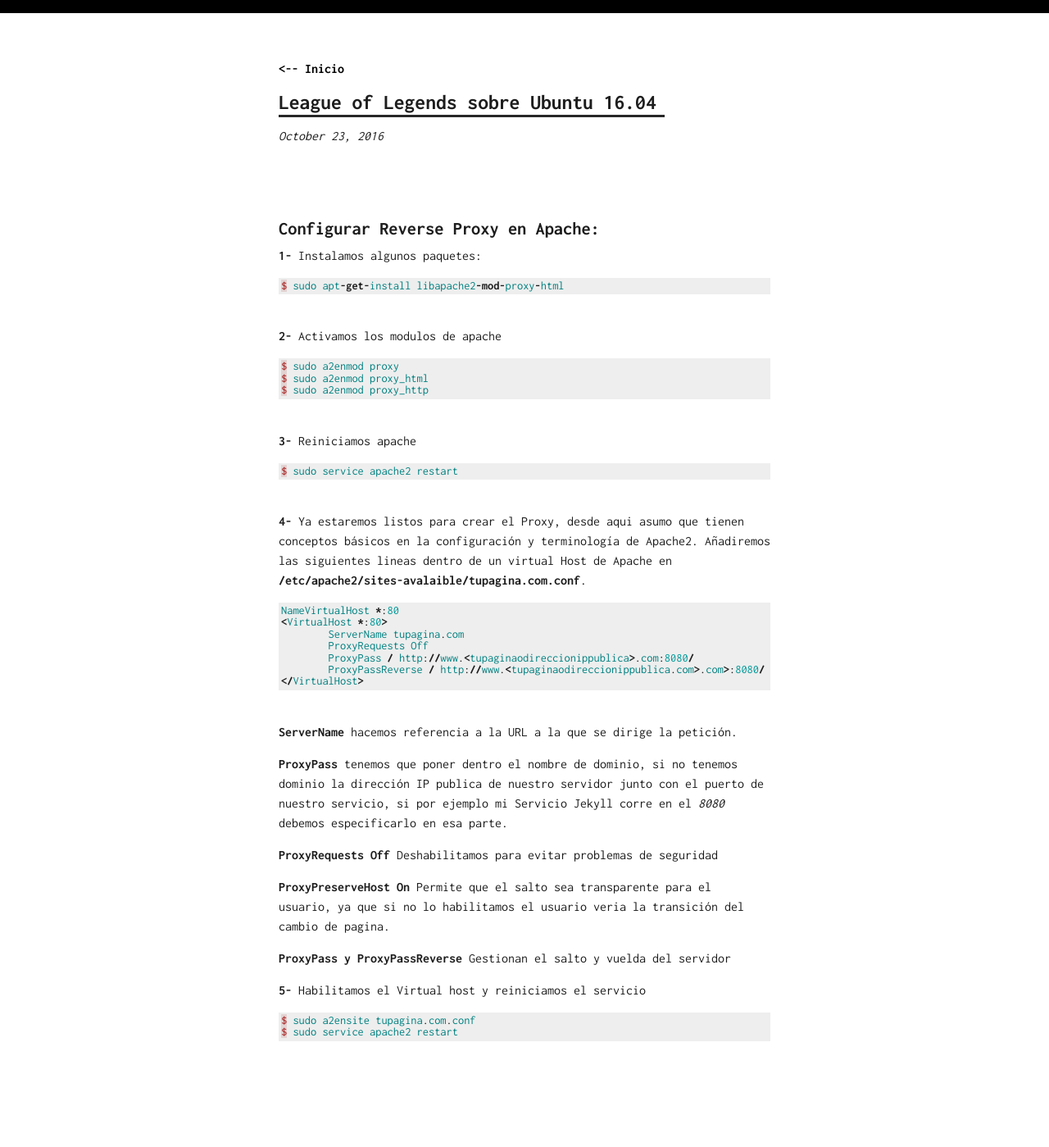
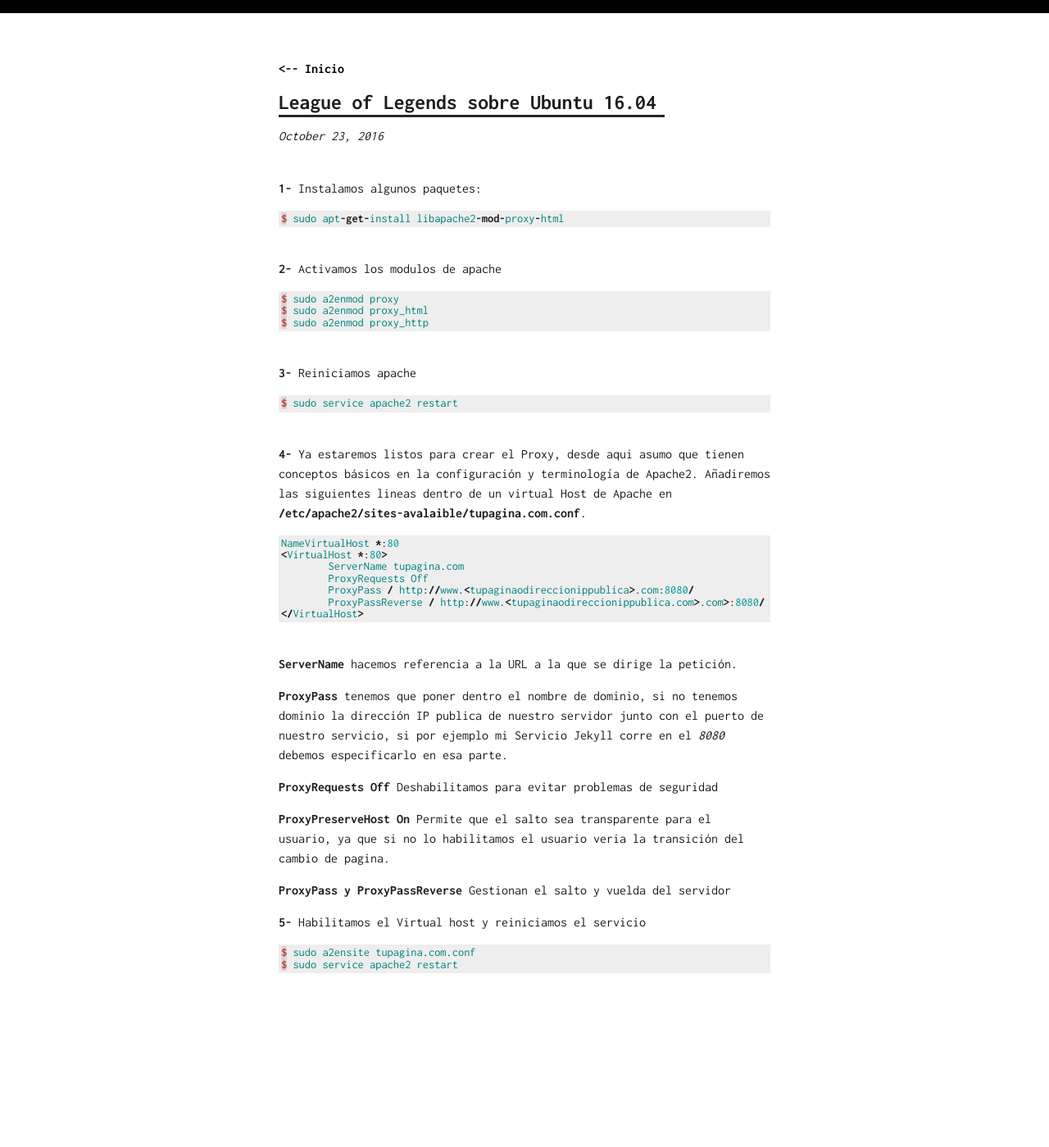
Before and after one commit to AlbCM/albcm.github.io, a Jekyll site: the page built from _posts/2016-10-23-League of legends-sobre-ubuntu-16.04-snippets.markdown, in a window 1280 px wide. Shown: the whole page at 82% size. Built offline with Jekyll 4.4.1, drawn with Linux system fonts in a browser that asks for light colours; comment, search, counter and statistics services are not loaded; after the commit the page ends 1316 px from its top, so only the background shows below that.

Commit message:
Update 2016-10-23-League of legends-sobre-ubuntu-16.04-snippets.markdown

```diff
--- a/_posts/2016-10-23-League of legends-sobre-ubuntu-16.04-snippets.markdown
+++ b/_posts/2016-10-23-League of legends-sobre-ubuntu-16.04-snippets.markdown
@@ -4,9 +4,6 @@
 date:   2016-10-23 19:40:13
 categories: games
 ---
-
-# Configurar Reverse Proxy en Apache:
-
 **1-** Instalamos algunos paquetes:
 {% highlight AppleScript %}
 $ sudo apt-get-install libapache2-mod-proxy-html
```
